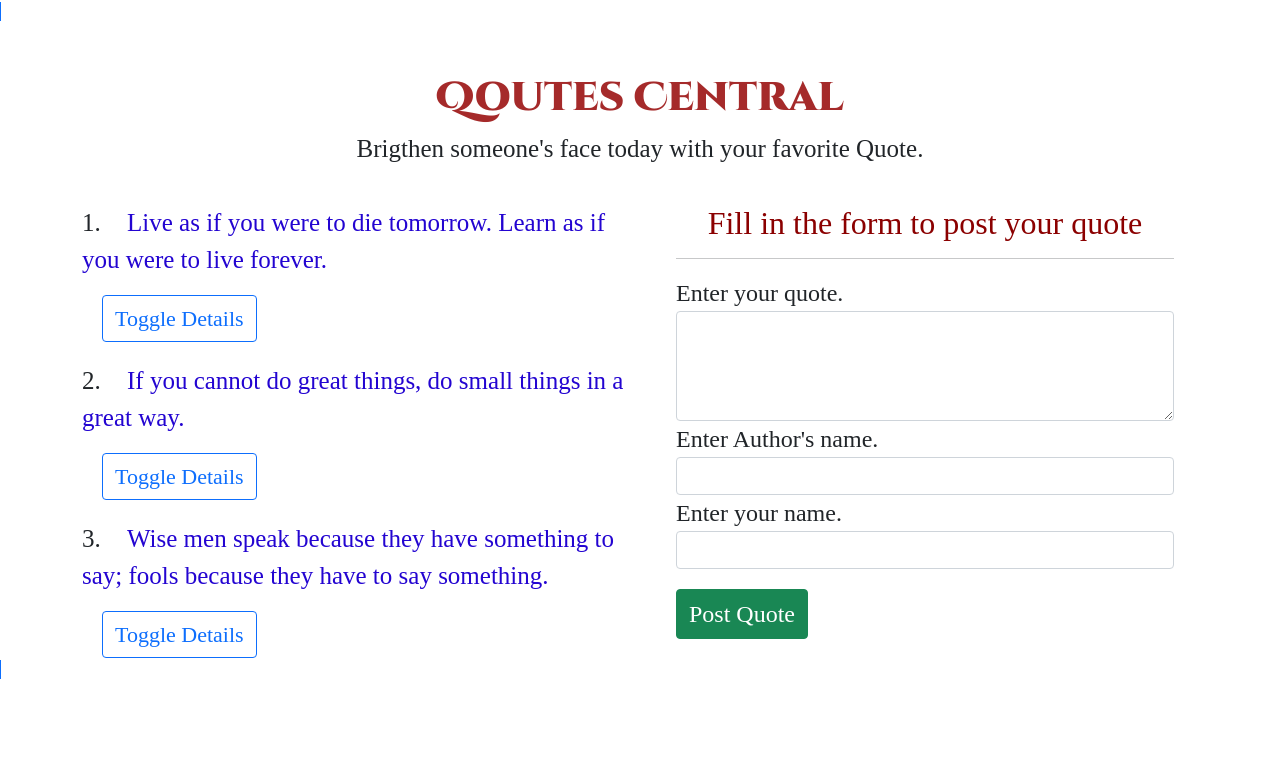
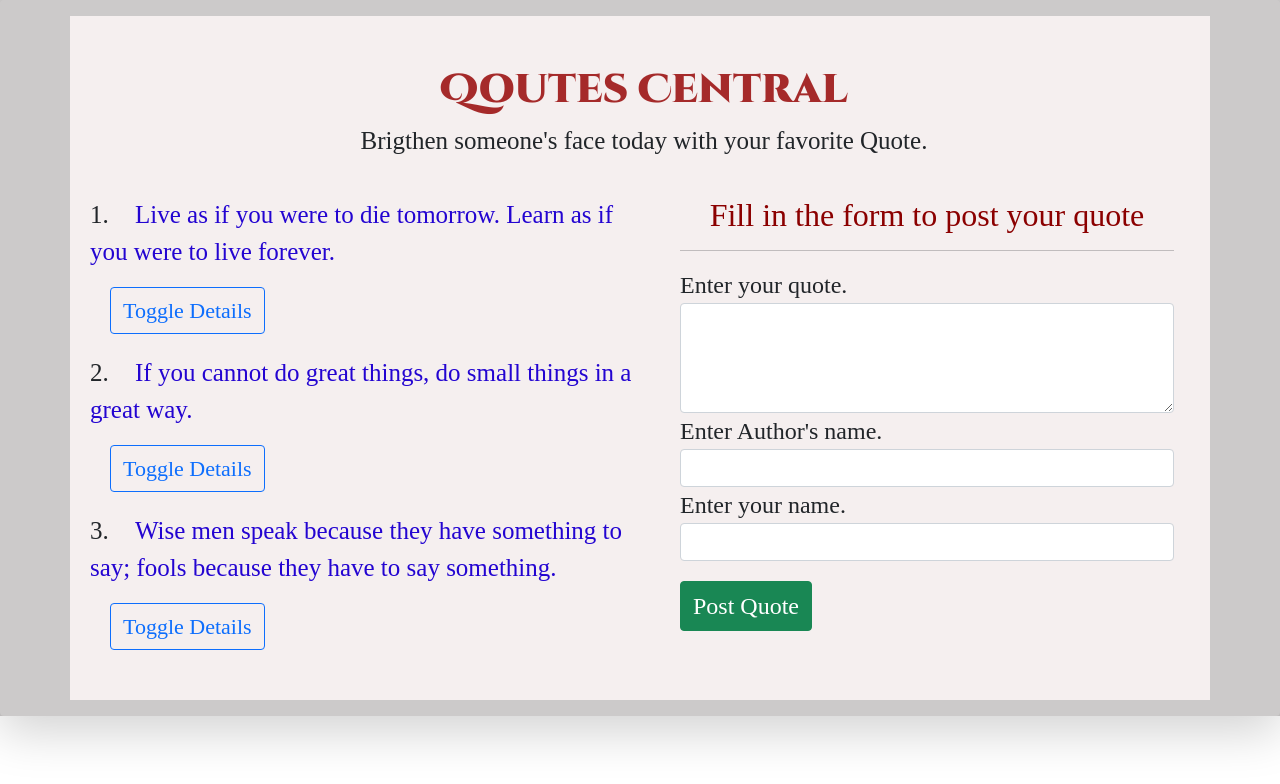
Before and after one commit to Vitalis-Kirui/Quotes-Angular-ip, an Angular app: page / in a window 1280 px wide. Shown: the top 784 px of the page. Built offline with nearby package versions, Linux system fonts and the light colour scheme; a web font is replaced by a local one.

Commit message:
pushing css color styles

```diff
--- a/src/app/highlighter-directive.directive.ts
+++ b/src/app/highlighter-directive.directive.ts
@@ -13,7 +13,7 @@ export class HighlighterDirectiveDirective {
 
   @HostListener ("click") onClicks (){
 
-    this.highligther("black")
+    this.highligther("red")
 
   };
 
--- a/src/app/qoutes-details/qoutes-details.component.css
+++ b/src/app/qoutes-details/qoutes-details.component.css
@@ -15,13 +15,13 @@
 }
 
 #date{
-    color: rgb(255, 0, 255);
+    color: rgb(0, 37, 139);
     text-decoration: underline double black;
 }
 
 #author {
   font-size: 23px;
-  color: darkmagenta;
+  color: rgb(0, 37, 139);
   padding-left: 20px;
 }
 
--- a/src/app/qoutes-parent/qoutes-parent.component.css
+++ b/src/app/qoutes-parent/qoutes-parent.component.css
@@ -1,5 +1,12 @@
 body{
     font-family: 'Charm',cursive;
+    background-color: rgb(204, 202, 202);
+}
+
+.container{
+    background-color: rgb(245, 239, 239);
+    padding-left: 20px;
+    padding-bottom: 50px;
 }
 
 .itleIntro{
--- a/src/app/qoutes-parent/qoutes-parent.component.html
+++ b/src/app/qoutes-parent/qoutes-parent.component.html
@@ -19,7 +19,7 @@
 
 <body>
 
-    <span class="border border-primary">
+        <div class="shadow-lg p-3 mb-5 rounded">
 
     <div class="container">
 
@@ -61,7 +61,7 @@
 
     </div>
 
-    </span>
+        </div>
 
 </body>
 
```
